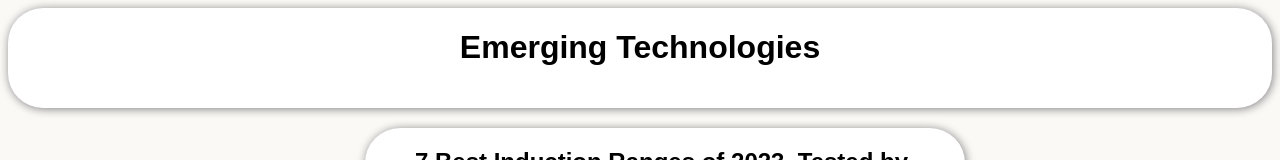
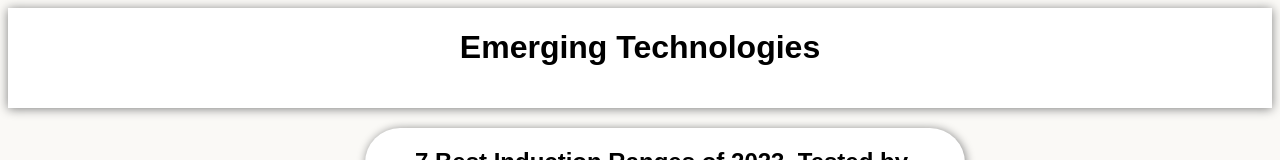
Before and after one commit to chachachiii/blog_05, a plain HTML site: page index.html in a window 1280 px wide. Shown: the top 160 px of the page. Drawn offline with Linux system fonts and the light colour scheme; a web font is replaced by a local one.

Commit message:
Removed rounded corners on header

```diff
--- a/styles.css
+++ b/styles.css
@@ -5,8 +5,7 @@ header{
     font-style: normal;
     background-color: white;
     height: 100px;
-    border-radius: 35px;
-    box-shadow: 1px 1px 10px  grey;
+    box-shadow: 0px 1px 10px  grey;
     display: flex;
     justify-content: center;
 
```
